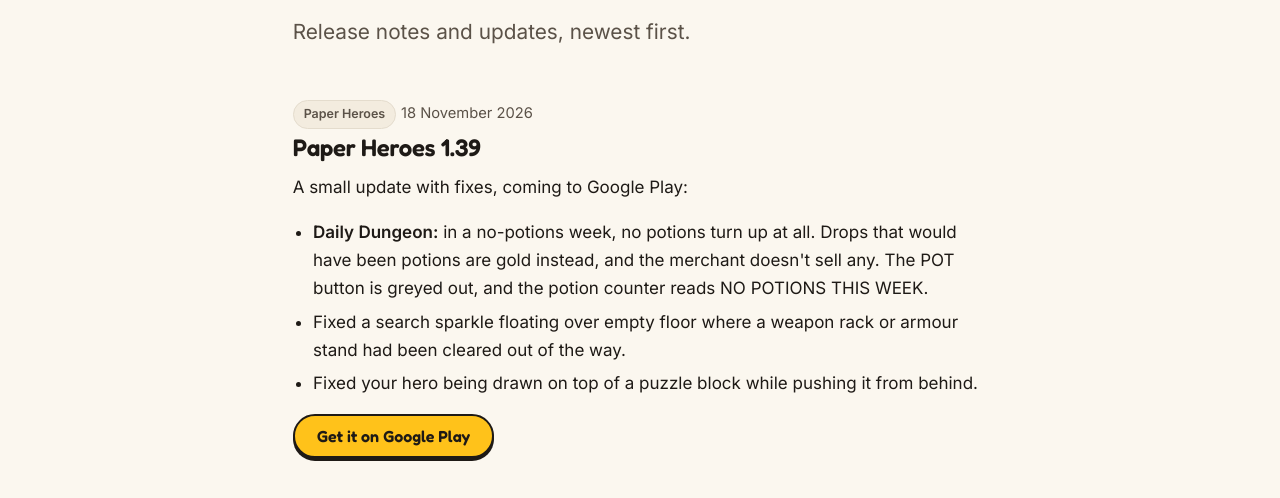
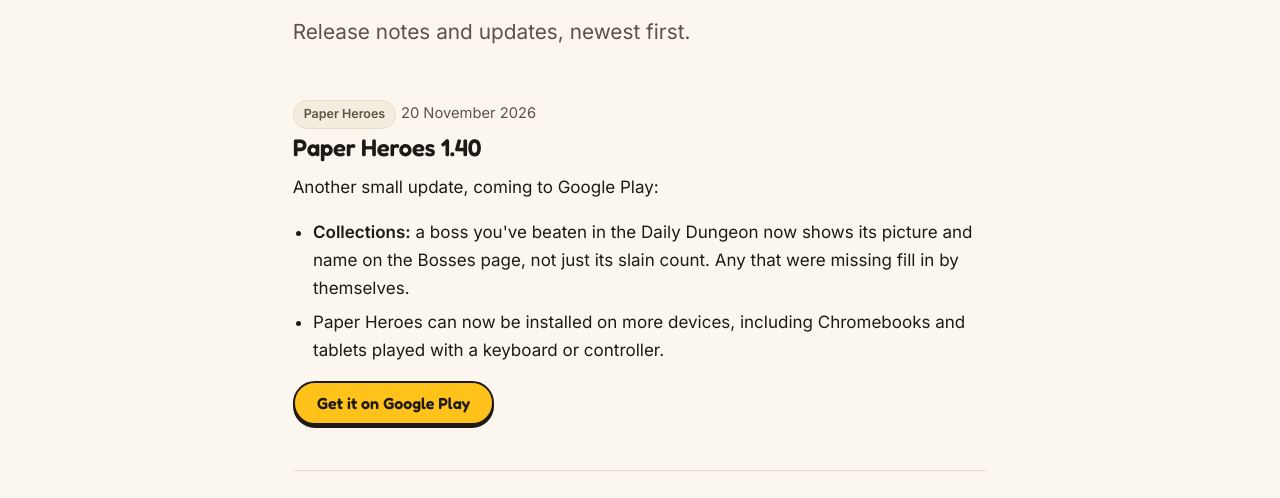
Before and after one commit to shotgunjohn74/poodlemangames.com, a plain HTML site: page news/index.html in a window 1280 px wide. Shown: the part 223-721 px from the top of the page. Drawn offline with Linux system fonts and the light colour scheme.

Commit message:
Paper Heroes 1.40: news post, press kit version
Co-Authored-By: Claude Opus 5.5 <noreply@anthropic.com>

```diff
--- a/news/index.html
+++ b/news/index.html
@@ -45,6 +45,18 @@
       <p class="lead">Release notes and updates, newest first.</p>
 
       <!-- Add new posts at the top: copy an <article> and change the date, title and text. -->
+      <article class="post" id="paper-heroes-1-40">
+        <span class="tag">Paper Heroes</span>
+        <time datetime="2026-11-20">20 November 2026</time>
+        <h2>Paper Heroes 1.40</h2>
+        <p>Another small update, coming to Google Play:</p>
+        <ul>
+          <li><strong>Collections:</strong> a boss you've beaten in the Daily Dungeon now shows its picture and name on the Bosses page, not just its slain count. Any that were missing fill in by themselves.</li>
+          <li>Paper Heroes can now be installed on more devices, including Chromebooks and tablets played with a keyboard or controller.</li>
+        </ul>
+        <p><a class="btn" href="https://play.google.com/store/apps/details?id=com.poodlemangames.paperheroes">Get it on Google Play</a></p>
+      </article>
+
       <article class="post" id="paper-heroes-1-39">
         <span class="tag">Paper Heroes</span>
         <time datetime="2026-11-18">18 November 2026</time>
```
Also changed, not shown: press/index.html (+1 -1 lines).
